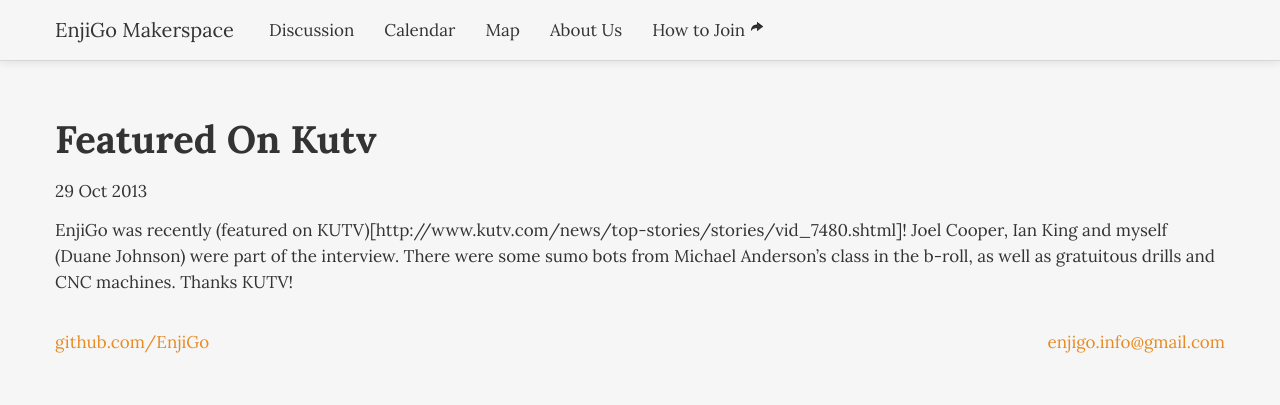
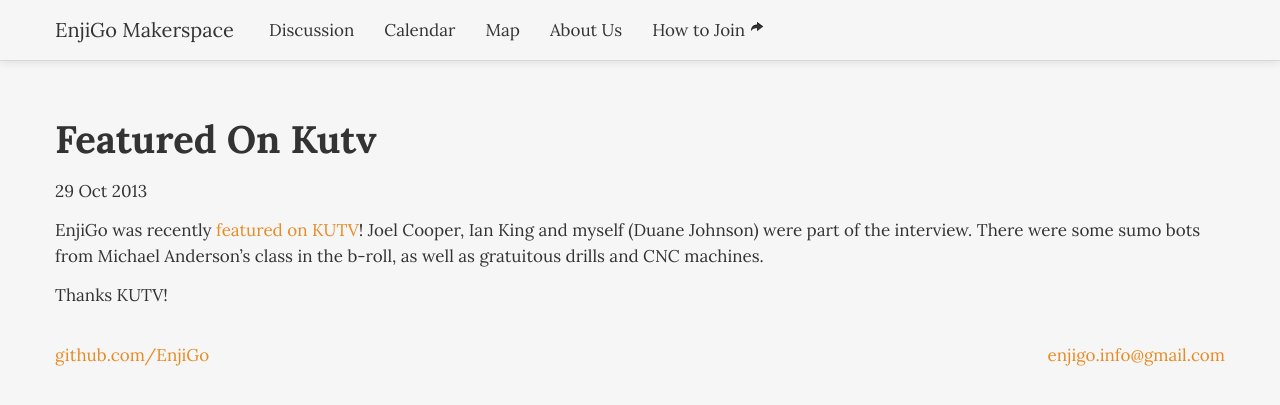
Before and after one commit to makesaltlake/website, a Jekyll site: the page built from _posts/2013-10-29-featured-on-kutv.md, in a window 1280 px wide. Shown: the top 405 px of the page. Built offline with Jekyll 4.4.1, drawn with Linux system fonts in a browser that asks for light colours.

Commit message:
Update 2013-10-29-featured-on-kutv.md

```diff
--- a/_posts/2013-10-29-featured-on-kutv.md
+++ b/_posts/2013-10-29-featured-on-kutv.md
@@ -6,4 +6,6 @@
   - news
 ---
 
-EnjiGo was recently (featured on KUTV)[http://www.kutv.com/news/top-stories/stories/vid_7480.shtml]! Joel Cooper, Ian King and myself (Duane Johnson) were part of the interview. There were some sumo bots from Michael Anderson's class in the b-roll, as well as gratuitous drills and CNC machines. Thanks KUTV!
+EnjiGo was recently [featured on KUTV](http://www.kutv.com/news/top-stories/stories/vid_7480.shtml)! Joel Cooper, Ian King and myself (Duane Johnson) were part of the interview. There were some sumo bots from Michael Anderson's class in the b-roll, as well as gratuitous drills and CNC machines.
+
+Thanks KUTV!
```
